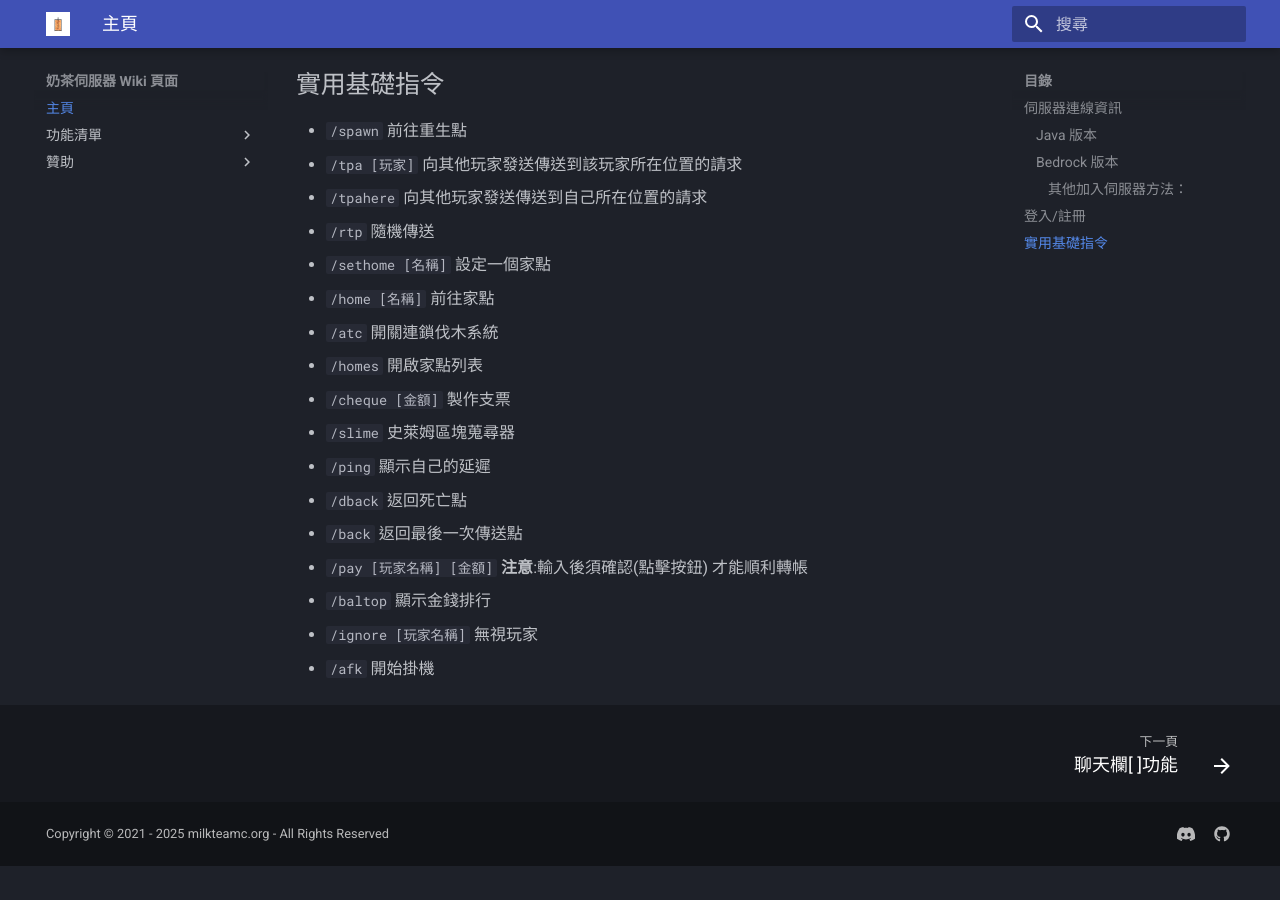
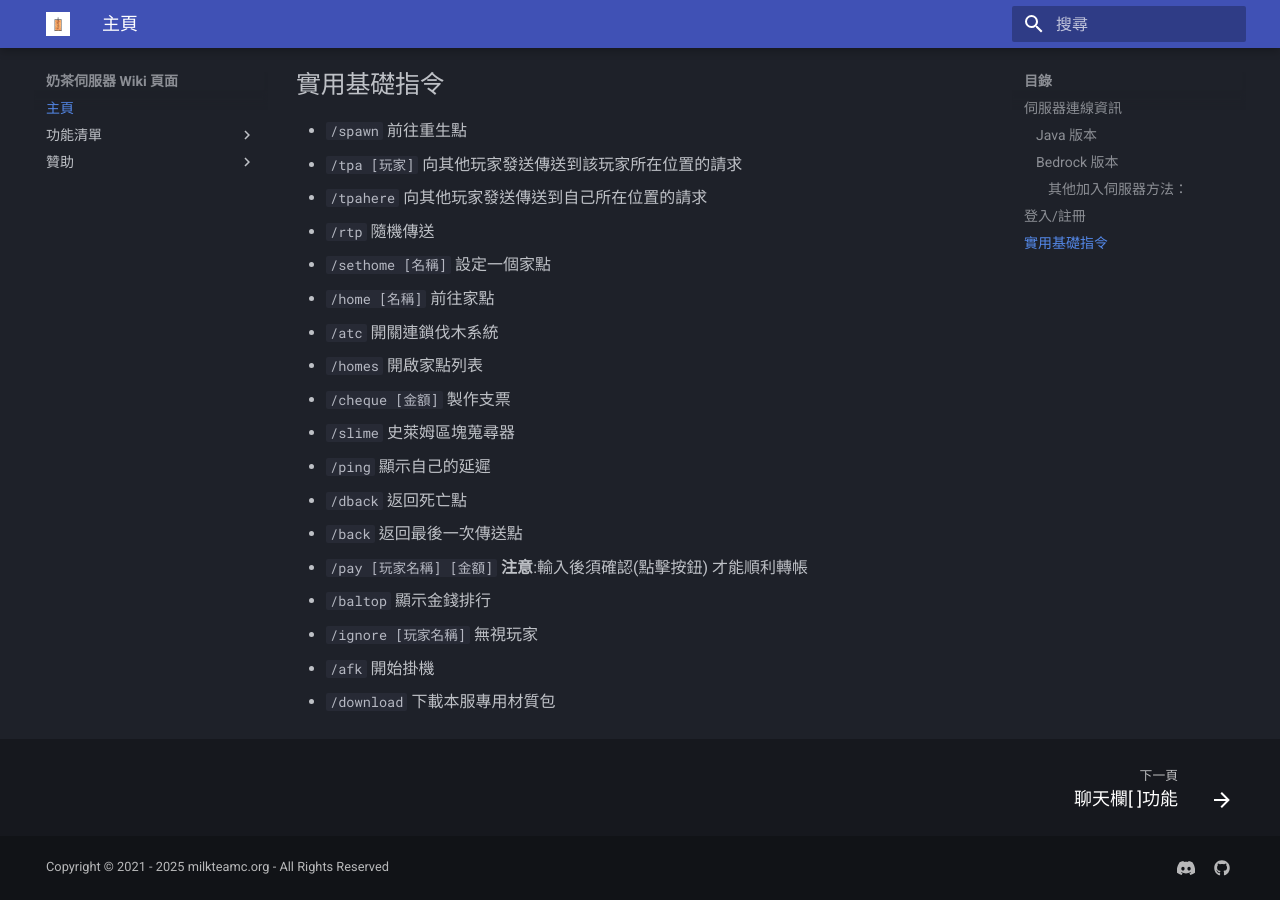
Before and after one commit to milkteamc/wiki, an MkDocs documentation site: the page built from docs/index.md, in a window 1280 px wide and 900 px high, scrolled down 2096 px. Built offline with MkDocs 1.6.1 and Material for MkDocs 9.7.7, drawn with Linux system fonts in a browser that asks for light colours; plug-ins that fetch from the network failed and are left out; before the commit the page ends 2962 px from its top, so only the background shows below that.

Commit message:
Update index.md

```diff
--- a/docs/index.md
+++ b/docs/index.md
@@ -63,3 +63,4 @@
 - `/baltop` 顯示金錢排行
 - `/ignore [玩家名稱]` 無視玩家
 - `/afk` 開始掛機
+- `/download` 下載本服專用材質包
```
